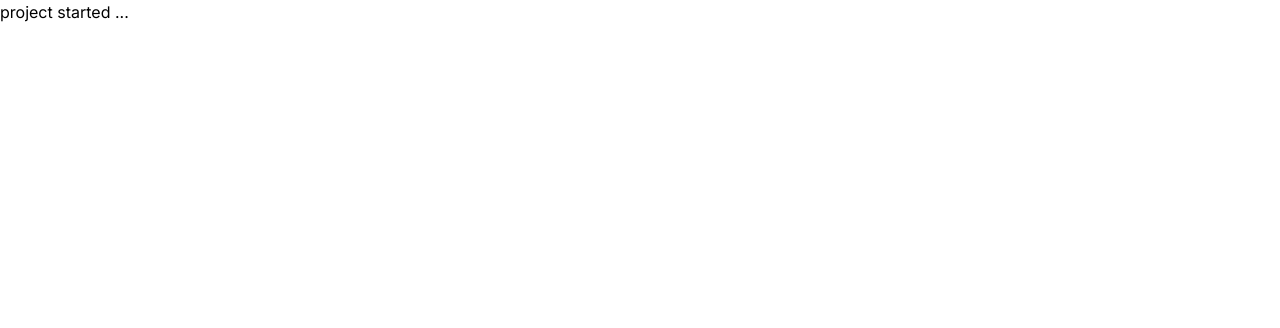
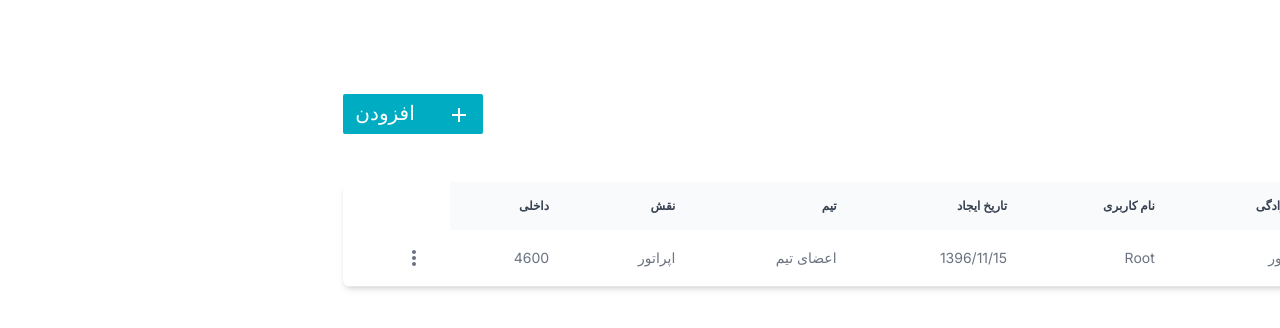
Before and after one commit to meytizn/Gardoon_test_project, a Next.js app: page / in a window 1280 px wide. Shown: the top 328 px of the page. Built offline with nearby package versions, Linux system fonts and the light colour scheme.

Commit message:
ui components created successfully

```diff
--- /dev/null
+++ b/app/components/AddressBar.jsx
@@ -0,0 +1,20 @@
+import Image from 'next/image'
+import AddIcon from '@mui/icons-material/Add';
+import FilterAltIcon from '@mui/icons-material/FilterAlt';
+import { Link } from '@mui/material';
+
+export default function AddressBar() {
+  return (
+    <>
+    <div className="w-[90%] text-right m-auto py-[20px] text-[20px]">خانه / سیستم / کاربر </div>
+
+
+<br/>
+
+
+
+
+
+    </>
+  )
+}
--- /dev/null
+++ b/app/components/ButtonBar.jsx
@@ -0,0 +1,58 @@
+import Image from 'next/image'
+import AddIcon from '@mui/icons-material/Add';
+import FilterAltIcon from '@mui/icons-material/FilterAlt';
+import { Link } from '@mui/material';
+
+export default function ButtonBar() {
+  return (
+    <>
+    {/* <div className="w-[90%] text-right m-auto py-[20px] text-[20px]">خانه / سیستم / کاربر </div>
+
+
+<br/> */}
+
+
+
+
+<div className="w-[90%] text-right m-auto ">
+
+    <div className="flex flex-row justify-between w-[100%] text-center text-[20px] content-center items-center  ">
+
+
+
+      <Link href="#" >
+      <div className="flex flex-row justify-center gap-8 w-[140px] h-[40px]  py-1 bg-[#E0F7FA] rounded-md text-[#00ACC1]">
+      <div className=''><FilterAltIcon/></div>
+        <div className=''><button>فیلتر</button></div>
+
+        {/* <button>افزودن<AddIcon/></button> */}
+
+      </div>
+      </Link>
+
+
+
+
+
+      <Link href="#" >
+      <div className="flex flex-row justify-center gap-8 w-[140px] h-[40px]  rounded-sm bg-[#00ACC1] text-white py-1">
+      <div className=''><AddIcon/></div>
+        <div className=''><button>افزودن</button></div>
+
+        {/* <button>افزودن<AddIcon/></button> */}
+
+      </div>
+      </Link>
+
+
+
+
+
+    </div>
+
+    </div>
+
+
+    </>
+  )
+}
--- /dev/null
+++ b/app/components/Table.jsx
@@ -0,0 +1,96 @@
+
+import React from 'react'
+import MoreVertIcon from '@mui/icons-material/MoreVert';
+
+
+
+export default function Table() {
+  return (
+    <>
+
+<br/><br/>
+
+<div className='w-[90%] m-auto' >
+
+<div class=" relative overflow-x-auto shadow-md sm:rounded-lg">
+    <table class="w-full text-sm text-left rtl:text-right text-gray-500 dark:text-gray-400">
+        <thead class="text-xs text-gray-700 uppercase bg-gray-50 dark:bg-gray-700 dark:text-gray-400">
+            <tr>
+                <th scope="col" class="p-4">
+                    <div class="flex items-center">
+                        <input id="checkbox-all-search" type="checkbox" class="w-4 h-4 text-blue-600 bg-gray-100 border-gray-300 rounded-sm focus:ring-blue-500 dark:focus:ring-blue-600 dark:ring-offset-gray-800 dark:focus:ring-offset-gray-800 focus:ring-2 dark:bg-gray-700 dark:border-gray-600" />
+                        <label for="checkbox-all-search" class="sr-only">checkbox</label>
+                    </div>
+                </th>
+                <th scope="col" class="px-6 py-3">
+                    نام
+                </th>
+                <th scope="col" class="px-6 py-3">
+                    نام خانوادگی
+                </th>
+                <th scope="col" class="px-6 py-3">
+                    نام کاربری
+                </th>
+
+                <th scope="col" class="px-6 py-3">
+                    تاریخ ایجاد
+                </th>
+                <th scope="col" class="px-6 py-3">
+                    تیم
+                </th>
+                <th scope="col" class="px-6 py-3">
+                    نقش
+                </th>
+                <th scope="col" class="px-6 py-3">
+                    داخلی
+                </th>
+            </tr>
+        </thead>
+
+
+
+        <tbody>
+            <tr class="bg-white border-b dark:bg-gray-800 dark:border-gray-700 border-gray-200 hover:bg-gray-50 dark:hover:bg-gray-600">
+                <td class="w-4 p-4">
+                    <div class="flex items-center">
+                        <input id="checkbox-table-search-1" type="checkbox" class="w-4 h-4 text-blue-600 bg-gray-100 border-gray-300 rounded-sm focus:ring-blue-500 dark:focus:ring-blue-600 dark:ring-offset-gray-800 dark:focus:ring-offset-gray-800 focus:ring-2 dark:bg-gray-700 dark:border-gray-600 " />
+                        <label for="checkbox-table-search-1" class="sr-only">checkbox</label>
+                    </div>
+                </td>
+                <th scope="row" class="px-6 py-4 font-medium text-gray-900 whitespace-nowrap dark:text-white">
+                    رضا
+                </th>
+                <td class="px-6 py-4">
+                    مختارپور
+                </td>
+                <td class="px-6 py-4">
+                    Root
+                </td>
+                <td class="px-6 py-4">
+                    1396/11/15
+                </td>
+                <td class="px-6 py-4">
+                    اعضای تیم
+                </td>
+                <td class="px-6 py-4">
+                    اپراتور
+                </td>
+                <td class="px-6 py-4">
+                    4600
+                </td>
+                <td class="flex items-center px-6 py-4">
+                  <MoreVertIcon/>
+                    {/* <a href="#" class="font-medium text-blue-600 dark:text-blue-500 hover:underline">Edit</a>
+                    <a href="#" class="font-medium text-red-600 dark:text-red-500 hover:underline ms-3">Remove</a> */}
+                </td>
+            </tr>
+        </tbody>
+
+
+    </table>
+</div>
+
+</div>
+    </>
+  )
+}
--- a/app/layout.jsx
+++ b/app/layout.jsx
@@ -10,7 +10,7 @@ export const metadata = {
 
 export default function RootLayout({ children }) {
   return (
-    <html lang="en">
+    <html lang="en" dir='rtl'>
       <body className={inter.className}>{children}</body>
     </html>
   )
--- a/app/page.jsx
+++ b/app/page.jsx
@@ -1,9 +1,17 @@
 import Image from 'next/image'
+import AddIcon from '@mui/icons-material/Add';
+import FilterAltIcon from '@mui/icons-material/FilterAlt';
+import { Link } from '@mui/material';
+import AddressBar from './components/AddressBar';
+import ButtonBar from './components/buttonbar';
+import Table from './components/Table';
 
-export default function Home() {
+export default function Dashboard() {
   return (
     <>
-    <h2>project started ... </h2>
+    <AddressBar/>
+    <ButtonBar/>
+    <Table/>
     </>
   )
 }
```
Also changed, not shown: package.json (+9 -5 lines), 1 other file (tests, documents, lock files or other folders).
